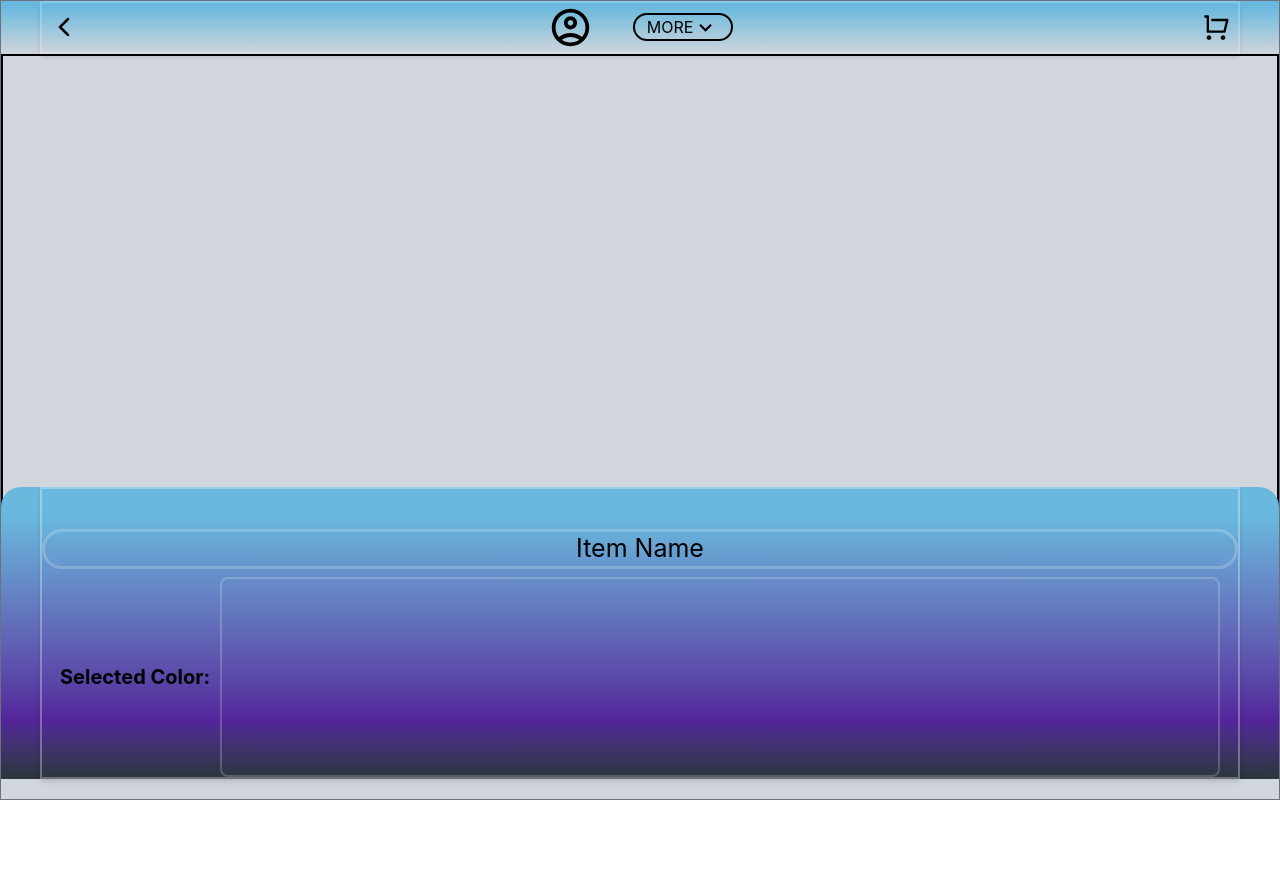
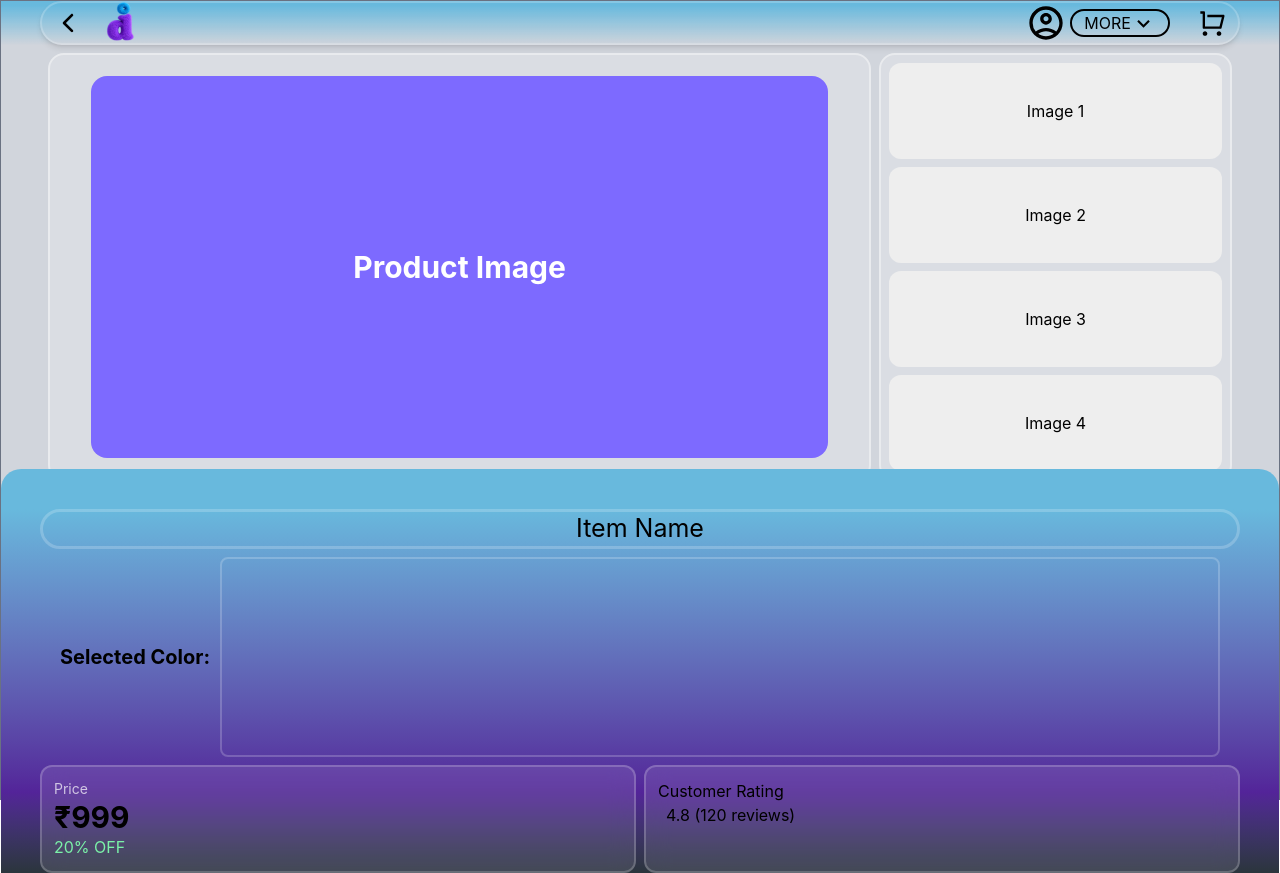
Before and after one commit to ziyad-farooqui/O.D-stand-E-commerce-websites, a React (Vite) app: page /items in a window 1280 px wide. Before the commit the page ends 800 px from the top, so only its background shows below. Built offline with nearby package versions, Linux system fonts and the light colour scheme.

Commit message:
15092026-day:15

```diff
--- /dev/null
+++ b/src/Homepage/InsideCard/CardNavbar.jsx
@@ -0,0 +1,73 @@
+import React from 'react';
+import { useNavigate } from "react-router-dom";
+import { IoIosArrowBack } from "react-icons/io";
+import { RiShoppingCartLine } from "react-icons/ri";
+import { MdOutlineAccountCircle, MdExpandMore } from "react-icons/md";
+import { useState } from "react";
+
+const CardNavbar = () => {
+    //   const [itemsName, setItemsName] = useState("Item Name");
+      const [openMore, setOpenMore] = useState(false);
+    //   const [colorName, setcolorName] = useState('');
+
+
+
+    const gotoHome = useNavigate();
+    const goHomeLogo = () => {
+      gotoHome("/");
+    }
+
+      const handleMouseEnter = () => { openMore(true); }
+      const handleMouseLeave = () => { openMore(false); }
+
+      {/*the back function for going back to the previous page */ }
+      const backfromitem = useNavigate();
+      const backfrom = () => {
+        backfromitem(-1);
+      }
+
+      {/*the function for going to the list page */ }
+      const gotolist = useNavigate();
+      const gotolistpage = () => {
+        gotolist("/");
+      }
+
+      {/*the function for going to the account page */ }
+      const gotoaccount = useNavigate();
+      const gotoaccountpage = () => {
+        gotoaccount("/");
+      }
+
+  return (
+
+         <div className=' item-nev sticky top-0 rounded-  flex items-center justify-center bg-gradient-to-b from-[#68B9DD] from-10% to-[##68B9DD] to-100%  border- border-pink-200 w-full  h-auto '>
+           <div className='gap- md:border-2 md:rounded-full border-white/20 shadow-md max-w-300 relative justify- flex w-full h-10 md:h-11 items-center  md:justify-between px-2'>
+            {/*the back button icon*/}
+             <IoIosArrowBack onClick={backfrom} className="border- text-[28px] text-black absolute left-2 md:left-3" />
+
+            <div className=' the-logo border- flex md:ml-10 ml-5 mb-1 h-10 w-15' >
+              <img  onClick={goHomeLogo } src="public\bg-for-HeaderHome.png" alt="" />
+            </div>
+
+
+              {/*the d.p showing and linke for go profile page icone*/}
+             <MdOutlineAccountCircle onClick={gotoaccountpage} className=" ms:hidden md:block absolute right-43  border- md:text-[40px] text-[30px] text-black font-light" />
+
+             <div onMouseEnter={handleMouseEnter}
+               onMouseLeave={handleMouseLeave}
+               onClick={() => setOpenMore(!openMore)} className="themore ml-15 cursor-pointer border-2  gap- w-25 h-7 rounded-full flex mr-10 md:mr-15 justify-center uppercase">
+               more
+               {openMore ? <MdExpandMore className='rotate-180 border-  text-[25px] ' /> : <MdExpandMore className=' border-  text-[25px] ' />}
+             </div>
+
+
+            {/*the card page linke icon*/}
+             <RiShoppingCartLine onClick={gotolistpage} className="border- text-black text-[28px] absolute right-2 md:right-3 " />
+           </div>
+
+
+         </div>
+  )
+}
+
+export default CardNavbar
--- /dev/null
+++ b/src/Homepage/InsideCard/CarditenmImahe.jsx
@@ -0,0 +1,11 @@
+import React from 'react'
+
+const CarditenmImahe = () => {
+  return (
+    <div>
+
+    </div>
+  )
+}
+
+export default CarditenmImahe
--- a/src/InsidCardHome.jsx
+++ b/src/InsidCardHome.jsx
@@ -1,38 +1,17 @@
 import React from 'react';
 import { useNavigate } from "react-router-dom";
-import { IoIosArrowBack } from "react-icons/io";
-import { RiShoppingCartLine } from "react-icons/ri";
-import { MdOutlineAccountCircle , MdExpandMore} from "react-icons/md";
 import { useState } from "react";
+import CardNavbar from './Homepage/InsideCard/CardNavbar';
+import CarditenmImahe from './Homepage/InsideCard/CarditenmImahe';
 
 
 const InsidCardHome = () => {
   const [itemsName, setItemsName] = useState("Item Name");
-    const [openMore, setOpenMore] = useState(false);
   const [colorName, setcolorName] = useState('');
 
 
 
-    const handleMouseEnter = () => {openMore(true);}
-    const handleMouseLeave = () => {openMore(false);}
 
-  {/*the back function for going back to the previous page */}
-  const backfromitem = useNavigate();
-  const backfrom = () => {
-    backfromitem(-1);
-  }
-
-  {/*the function for going to the list page */}
-  const gotolist = useNavigate();
-  const gotolistpage = () => {
-    gotolist("/");
-  }
-
-  {/*the function for going to the account page */}
-  const gotoaccount = useNavigate();
-  const gotoaccountpage = () => {
-    gotoaccount("/");
-  }
 
 
 
@@ -41,33 +20,37 @@ const InsidCardHome = () => {
 
 
 
+      <CardNavbar/>
 
-      {/*the nevbar in item*/}
-      <div className=' item-nev  flex items-center justify-center bg-gradient-to-b from-[#68B9DD] from-10% to-[##68B9DD] to-100%  border- border-pink-200 w-full md:h-[7%] h-[5%] '>
+      {/* <CarditenmImahe /> */}
 
-      <div className=' md:border-2 border-white/20 shadow-md max-w-300 relative justify-center flex w-full h-full items-center justify-between px-2'>
-        <IoIosArrowBack onClick={backfrom} className="border- text-[28px] text-black absolute left-2"/>
-
-
-        <MdOutlineAccountCircle onClick={gotoaccountpage} className="md:mr-10 mr-2 border- md:text-[45px] text-[30px] text-black" />
-
-       <div onMouseEnter={handleMouseEnter}
-       onMouseLeave={handleMouseLeave}
-       onClick={() => setOpenMore(!openMore)} className="themore border-2 gap- w-25 h-7 rounded-full flex justify-center uppercase">
-                              more
-        {openMore ? <MdExpandMore className='rotate-180 border-  text-[25px] '/> : <MdExpandMore className=' border-  text-[25px] '/>}
+      {/*the product image bar */}
+      <div className='item-images-bar sticky top-0 border- border-black w-full h-[60%] flex justify-center'>
+        <div className="w-full md:max-w-[1200px] h-full flex flex-col md:flex-row gap-2 p-2">
+          {/* Main Image */}
+          <div className="border-2 border-white/40 bg-white/20 rounded-2xl w-full md:w-[70%] h-full flex justify-center items-center">
+            <div className="bg-[#7D6AFF] rounded-2xl w-[90%] h-[90%] flex justify-center items-center">
+              <h1 className="text-3xl font-bold text-white">
+                Product Image
+              </h1>
             </div>
-
-        <RiShoppingCartLine onClick={gotolistpage} className="border- text-black text-[28px] absolute right-2 "/>
           </div>
-
-
+          {/* Small Images */}
+          <div className="border-2 border-white/40 bg-white/20 rounded-2xl w-full md:w-[30%] h-full p-2 flex md:flex-col flex-row gap-2 overflow-auto">
+            <div className="bg-[#EEEEEE] rounded-xl min-w-[100px] md:w-full h-24 flex justify-center items-center cursor-pointer">
+              Image 1
             </div>
-
-
-
-
-      <div className='item-images-bar border-2 border-black w-full h-[60%]'>
+            <div className="bg-[#EEEEEE] rounded-xl min-w-[100px] md:w-full h-24 flex justify-center items-center cursor-pointer">
+              Image 2
+            </div>
+            <div className="bg-[#EEEEEE] rounded-xl min-w-[100px] md:w-full h-24 flex justify-center items-center cursor-pointer">
+              Image 3
+            </div>
+            <div className="bg-[#EEEEEE] rounded-xl min-w-[100px] md:w-full h-24 flex justify-center items-center cursor-pointer">
+              Image 4
+            </div>
+          </div>
+        </div>
 
       </div>
 
@@ -75,7 +58,7 @@ const InsidCardHome = () => {
       <div className='thedetails-bar flex justify-center border- relative z-10 -top-5 w-full h-auto rounded-t-[20px]
      bg-gradient-to-b from-[#68B9DD] from-10% via-[#6AB8E0] via-30% via-[#227EB3] via-50% via-[#0E5990] via-70% via-[#532499] via-80% to-[#2b353c] to-%100  '>
 
-    <div className='md:border-2 border-white/30 shadow-md  md:max-w-300 w-full '>
+        <div className='md:border- border-white/30 shadow-  md:max-w-300 w-full '>
 
           <div className="product-Name rounded-full mt-10 border-3  border-white/20 flex  w-full h-10 items-center justify-center text-[25px] ">
             {itemsName}
@@ -92,6 +75,32 @@ const InsidCardHome = () => {
           </div>
 
 
+          <div className="flex flex-col md:flex-row gap-2 mt-2">
+            {/* Price */}
+            <div className="border-2 border-white/20 rounded-xl bg-white/10 backdrop-blur-md w-full md:w-[50%] p-3">
+              <p className="text-white/70 text-sm"> Price </p> <h1 className="text-3xl font-bold">
+                ₹999
+              </h1>
+              <p className="text-green-300">
+                20% OFF
+              </p>
+            </div>
+            {/* Rating */}
+            <div className="border-2 border-white/20 rounded-xl bg-white/10 backdrop-blur-md w-full md:w-[50%] p-3">
+              <p classzName="text-white/70 text-sm">
+                Customer Rating
+              </p> <div className="flex items-center gap-2">
+                <div className="flex text-yellow-300">
+                  {/* <FaStar /> <FaStar /> <FaStar /> <FaStar /> <FaStar /> */}
+                </div>
+                <span>
+                  4.8 (120 reviews)
+                </span>
+              </div>
+            </div>
+          </div>
+
+
         </div>
       </div>
 
--- a/src/index.css
+++ b/src/index.css
@@ -3,6 +3,10 @@
 
 @theme {
   --breakpoint-mm: 375px;
+}
+
+@theme {
+  --breakpoint-ms: 320px;
 }
 
 html {
```
Also changed, not shown: src/Homepage/OfferSection.jsx (+11 -6 lines), 1 other file (tests, documents, lock files or other folders). Lines whose indentation alone changed are shown as unchanged.
